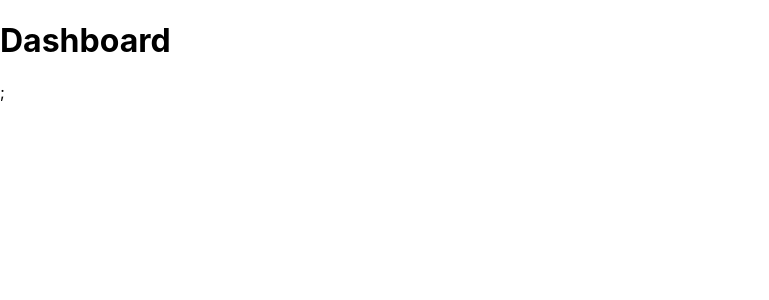
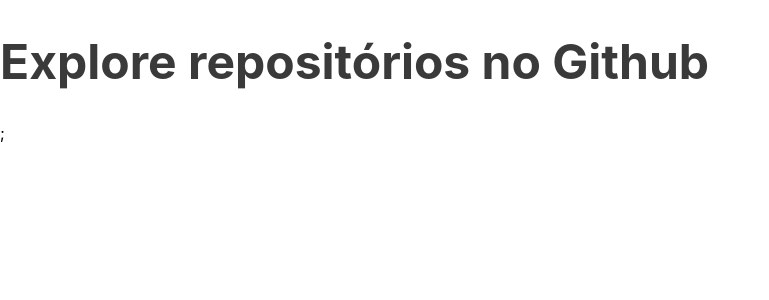
Before and after one commit to lacsousa/primeiro-projeto-react, a React (Create React App) app: page / in a window 1280 px wide. Shown: the top 300 px of the page, without its empty margins (0-769 px from the left). Built offline with nearby package versions, Linux system fonts and the light colour scheme.

Commit message:
Starting to use fo Styled Components

```diff
--- a/package.json
+++ b/package.json
@@ -10,10 +10,12 @@
     "@types/node": "^16.18.108",
     "@types/react": "^18.3.5",
     "@types/react-dom": "^18.3.0",
+    "primeiro-projeto-react": "file:",
     "react": "^18.3.1",
     "react-dom": "^18.3.1",
     "react-router-dom": "5.3.4",
     "react-scripts": "5.0.1",
+    "styled-components": "^6.1.13",
     "typescript": "^4.9.5",
     "web-vitals": "^2.1.4"
   },
@@ -42,6 +44,7 @@
     ]
   },
   "devDependencies": {
-    "@types/react-router-dom": "^5.3.3"
+    "@types/react-router-dom": "^5.3.3",
+    "@types/styled-components": "^5.1.34"
   }
 }
--- a/public/index.html
+++ b/public/index.html
@@ -6,6 +6,11 @@
     <meta name="theme-color" content="#3A3A3A" />
 
     <title>Github Explorer</title>
+
+    <link rel="preconnect" href="https://fonts.googleapis.com">
+    <link rel="preconnect" href="https://fonts.gstatic.com" crossorigin>
+    <link href="https://fonts.googleapis.com/css2?family=Roboto:ital,wght@0,400;0,700;1,400&display=swap" rel="stylesheet">
+
   </head>
   <body>
     <noscript>You need to enable JavaScript to run this app.</noscript>
--- a/src/pages/Dashboard/index.tsx
+++ b/src/pages/Dashboard/index.tsx
@@ -1,7 +1,9 @@
-import React from "react";
+import React from 'react';
+
+import { Title } from './styles';
 
 const Dashboard: React.FC = () => {
-    return <h1>Dashboard</h1>;
+    return <Title>Explore repositórios no Github</Title>;
 };
 
 export default Dashboard;
--- /dev/null
+++ b/src/pages/Dashboard/styles.ts
@@ -0,0 +1,7 @@
+import styled from 'styled-components';
+
+// Template Literals
+export const Title = styled.h1`
+    font-size: 48px;
+    color: #3A3A3A;
+`;
```
Also changed, not shown: src/App.tsx (+12 -7 lines), src/styles/global.ts (added, +20 -0 lines), src/resources/annotations.txt, 2 other files (tests, documents, lock files or other folders).
